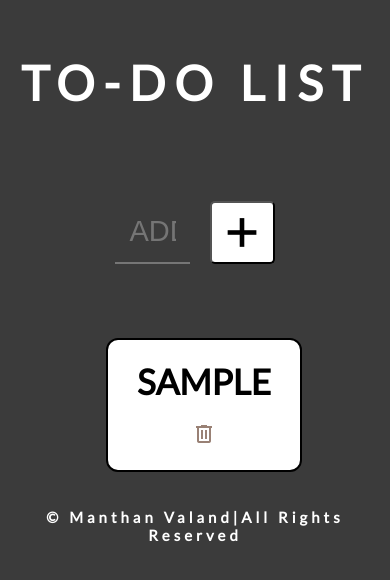
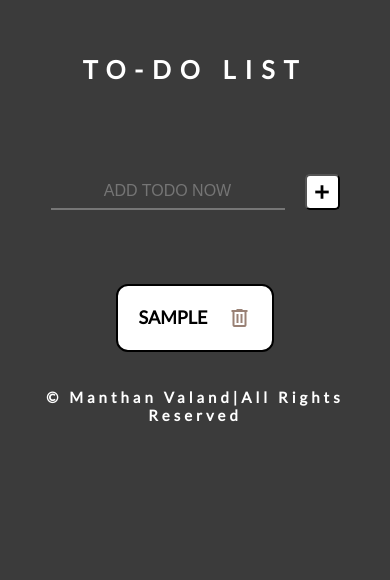
Before and after one commit to Manthan-778/To-Do, a plain HTML site: page index1.html in a window 390 px wide. Both pictures are taken after typing "Sample" into the empty fields and a click on the button "add". Drawn offline with nearby package versions, Linux system fonts and the light colour scheme; a web font is replaced by a local one.

Commit message:
new thing added
yes

```diff
--- a/new_todo.css
+++ b/new_todo.css
@@ -131,3 +131,63 @@ h2{
     color: #ffff;
     margin-bottom: 15px;
 }
+
+@media only screen and (max-width: 600px) {
+
+
+    h1 {
+      font-size: 25px;
+    }
+    #Inp
+     {
+      font-size: 16px;
+      padding: 8px;
+      width:60%
+    }
+    .addBtn{
+        font-size: 16px;
+        margin-left: 20px;
+        width: 35px;
+        font-size: 22px;
+        box-sizing: border-box;
+        background-color: white;
+        border-radius: 5px;
+        font-weight: 900;
+
+
+    }
+    .Items {
+
+        display: flex;
+
+        flex-direction: column;
+    }
+    .one {
+        border: 2px solid black;
+        width: fit-content;
+        padding: 20px;
+        /* margin-right:100px ; */
+        margin-right: 20px;
+        margin-left: 20px;
+        display: flex;
+        justify-content: space-between;
+        margin-top: 20px;
+        font-family: 'Kumbh Sans', sans-serif;
+        text-align: center;
+        background-color: white;
+        border-radius: 12px;
+    }
+
+    .one h1{
+      font-size: 18px;
+      margin-right: 20px;
+
+    }
+    .delClass:active {
+        color: red;
+        border: none;
+
+    }
+
+
+  }
```
